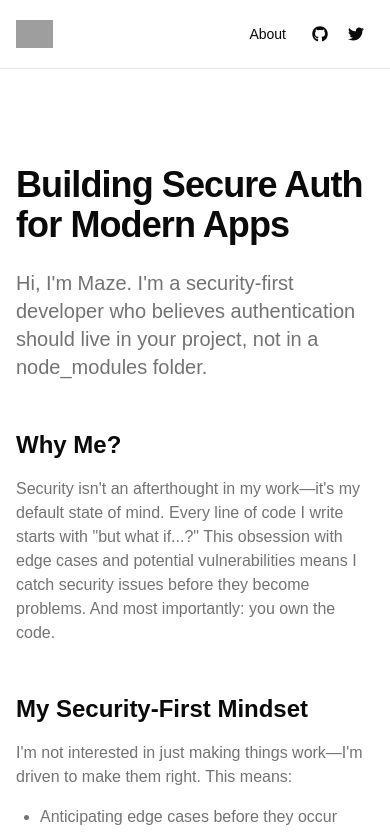
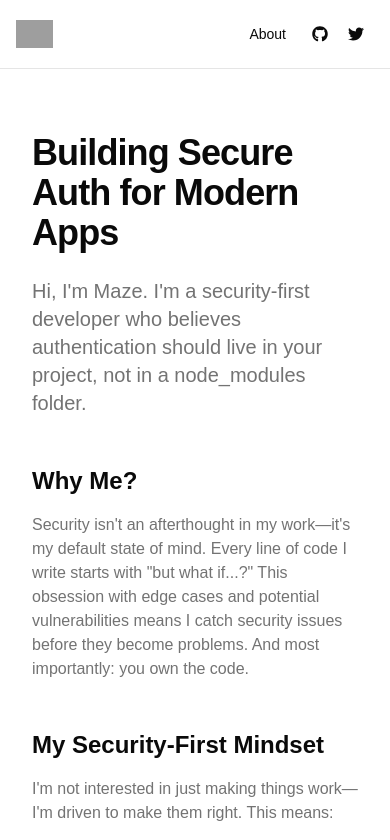
Before and after one commit to mazeincoding/mazeway-www, a Next.js app: page /about in a window 390 px wide. Shown: the top 840 px of the page. Built offline with nearby package versions, Linux system fonts and the light colour scheme; grey boxes are pictures that could not be loaded.

Commit message:
fix(ui): adjust padding

```diff
--- a/src/app/about/page.tsx
+++ b/src/app/about/page.tsx
@@ -13,7 +13,7 @@ export default function AboutPage() {
   return (
     <div className="flex flex-col min-h-screen">
       <Header />
-      <main className="flex-grow flex flex-col gap-12 px-4 py-24 md:px-8">
+      <main className="flex-grow flex flex-col gap-12 py-16 lg:py-24 px-8">
         <div className="w-full max-w-3xl mx-auto">
           <h1 className="text-4xl font-bold tracking-tight mb-6">
             Building Secure Auth for Modern Apps
```
